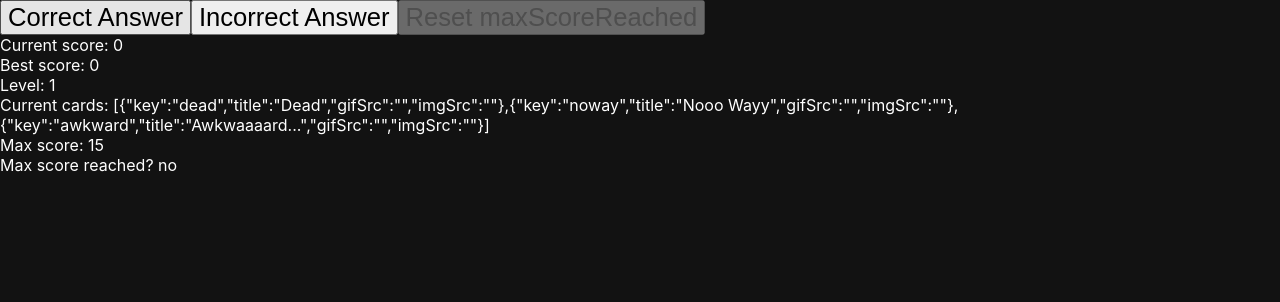
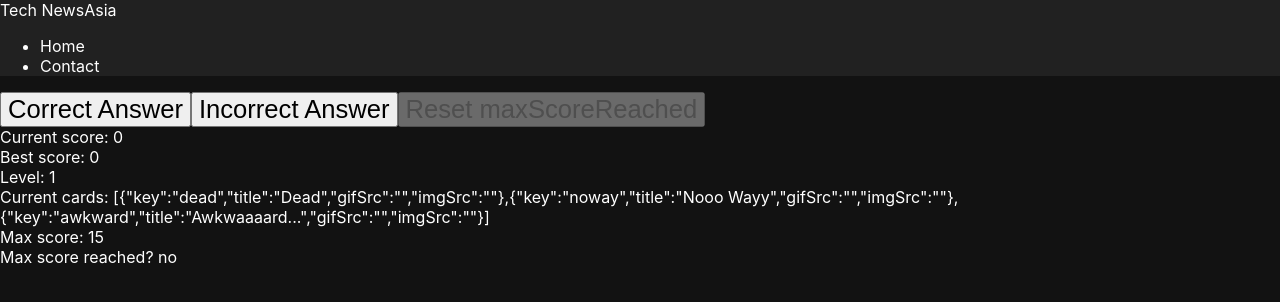
Before and after one commit to mihailthebuilder/what-gifs, a React (Create React App) app: page / in a window 1280 px wide. Shown: the top 302 px of the page. Built offline with nearby package versions, Linux system fonts and the light colour scheme.

Commit message:
started work on navbar

```diff
--- a/src/App.js
+++ b/src/App.js
@@ -10,6 +10,8 @@ import {
   MAX_SCORE,
   scoreToLevel,
 } from "./common/index.js";
+
+import NavBar from "./components/NavBar";
 
 const App = () => {
   const [score, setScore] = useState(new ScoreObj(0, 0));
@@ -49,6 +51,7 @@ const App = () => {
 
   return (
     <div>
+      <NavBar score={score} />
       <button className="regular-font-size" onClick={checkAnswer} val="1">
         Correct Answer
       </button>
--- /dev/null
+++ b/src/components/NavBar/NavBar.scss
@@ -0,0 +1,5 @@
+@import "../../common/resources.scss";
+
+nav {
+  background: $eerie-black;
+}
--- /dev/null
+++ b/src/components/NavBar/index.jsx
@@ -0,0 +1,22 @@
+import React from "react";
+import "./NavBar.scss";
+
+const NavBar = ({ score }) => {
+  return (
+    <header className="font-size-regular">
+      <nav>
+        <div id="nav-logo-wrapper">
+          <span>Tech News</span>
+          <span id="nav-logo-red">Asia</span>
+        </div>
+        <ul id="right-nav-wrapper">
+          <li>Home</li>
+          <li>Contact</li>
+        </ul>
+        <div id="dropdown-button-wrapper"></div>
+      </nav>
+    </header>
+  );
+};
+
+export default NavBar;
```
